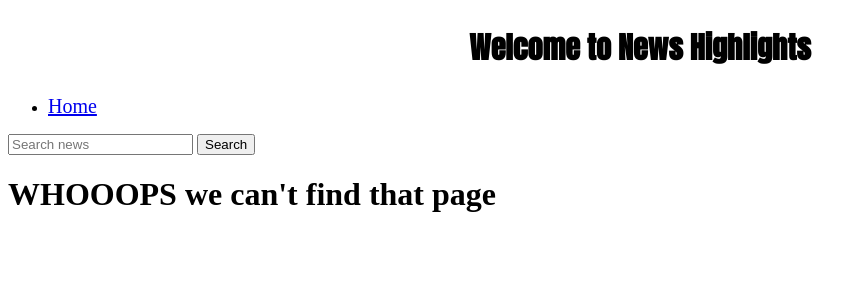
After one commit to AokoMercyline/News-API, a Flask app: template templates/fourOwfour.html in a window 1280 px wide. The commit adds this page. Shown: the top 300 px of the page, without its empty margins (0-867 px from the left). Run offline with Flask 2, Linux system fonts and the light colour scheme; the template is opened without the code that fills it, so the values that code supplies are empty; some libraries are stand-ins or nearby versions.

Commit message:
modified app

```diff
--- a/manage.py
+++ b/manage.py
@@ -11,8 +11,5 @@ def index():
     return render_template('index.html',articles=news['articles'])
 
 
-
-    # return '<h1 style="color:red; text-align:center; font-size:70px; background-color:grey; height:20vh;" > World News </h1>'
-
 if __name__ == '__main__':
     app.run(debug = True)
--- /dev/null
+++ b/templates/fourOwfour.html
@@ -0,0 +1,5 @@
+{% extends 'base.html'%}
+
+{% block content %}
+    <h1>WHOOOPS we can't find that page</h1>
+{% endblock %}
```
Also changed, not shown: templates/index.html (+1 -22 lines).
